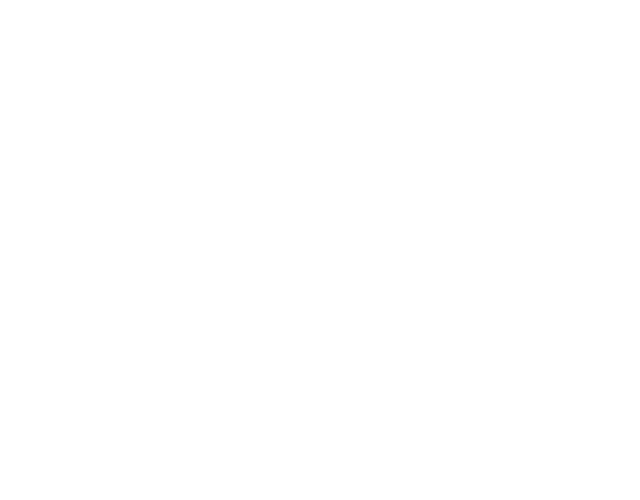
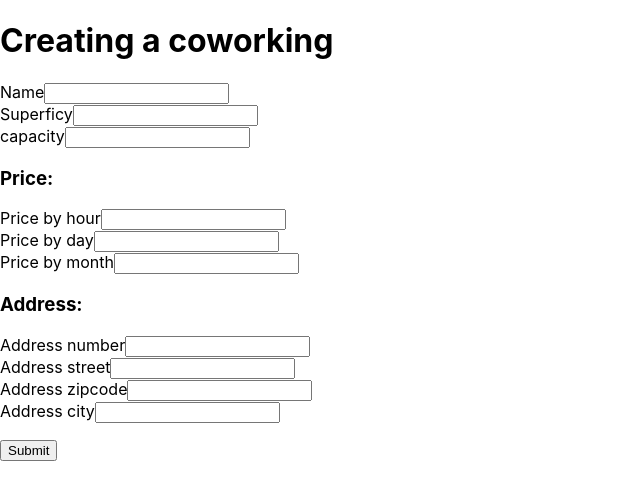
Before and after one commit to CelineChignon/CoworkingFront, a React (Create React App) app: page /coworkings/create in a window 1280 px wide. Before the commit this address had no page. Shown: the top 500 px of the page, without its empty margins (0-640 px from the left). Built offline with nearby package versions, Linux system fonts and the light colour scheme.

Commit message:
add createCoworking

```diff
--- a/src/App.js
+++ b/src/App.js
@@ -1,5 +1,6 @@
 import { BrowserRouter, Route, Routes } from "react-router-dom";
 import CoworkingsPage from "./pages/CoworkingsPage";
+import CreateCoworkingPage from "./pages/CreateCoworkingPage";
 import HomePage from "./pages/HomePage";
 
 
@@ -10,6 +11,7 @@ function App() {
       <Routes>
         <Route path="/" element={<HomePage />} />
         <Route path="/coworkings" element={<CoworkingsPage />} />
+        <Route path="/coworkings/create" element={<CreateCoworkingPage />} />
       </Routes>
     </BrowserRouter>
   );
--- a/src/pages/CoworkingsPage.jsx
+++ b/src/pages/CoworkingsPage.jsx
@@ -33,8 +33,8 @@ const CoworkingsPage = () => {
                 <div key={coworking.id}>
                     <h2>{coworking.name}</h2>
                     <p>
-                        Adresse :{coworking.address.number}
-                        {coworking.address.street} -
+                        Address :{coworking.address.number}  {` `}
+                        {coworking.address.street} -{` `}
                         {coworking.address.postcode}
                         {coworking.address.city}
 
--- /dev/null
+++ b/src/pages/CreateCoworkingPage.jsx
@@ -0,0 +1,117 @@
+import { useNavigate } from "react-router-dom";
+
+const CreateCoworkingPage = () => {
+    const navigate = useNavigate()
+
+    const handleSubmitCreate = async (event) => {
+        event.preventDefault();
+        //preventDefault est une fonction qui évite la réactualisation de la page une fois le submit du formualaire effectué
+        //Récupération des valeurs inscrit par l'utilisateur avec le target.value
+        const name = event.target.name.value;
+        const superficy = event.target.superficy.value;
+        const capacity = event.target.capacity.value;
+        const price_hour = event.target.price_hour.value;
+        const price_day = event.target.price_day.value;
+        const price_month = event.target.price_month.value;
+        const address_number = event.target.address_number.value;
+        const address_street = event.target.address_street.value;
+        const address_postcode = event.target.address_postcode.value;
+        const address_city = event.target.address_city.value;
+
+        //création de l'objet coworkingData pour envoyer la requête auprès de la base de données.
+        const coworkingData = {
+            name: name,
+            price: {
+                hour: parseInt(price_hour),
+                day: parseInt(price_day),
+                month: parseInt(price_month),
+            },
+            superficy: parseInt(superficy),
+            capacity: parseInt(capacity),
+            address: {
+                number: parseInt(address_number),
+                street: address_street,
+                postCode: parseInt(address_postcode),
+                city: address_city,
+            },
+
+        };
+        console.log(coworkingData)
+        //méthode Post pour effectuer des requêtes de création vers l'api, on renvoit dans le body les valeurs récuperées dans coworkingData
+        //la requête s'effectue sous le format JSON
+        const responseCreate = await fetch("http://localhost:3010/api/coworkings", {
+            method: "POST",
+            body: JSON.stringify(coworkingData),
+            headers: {
+                "Content-Type": "application/json",
+            },
+        });
+        const responseCreateJson = responseCreate.json()
+        navigate("/coworkings");
+    }
+    // Utilisation de navigate pour rediriger l'utilisateur sur la liste des coworkings après rajout de la création
+    return (
+        <form onSubmit={handleSubmitCreate} >
+            <h1>Creating a coworking </h1>
+            <div>
+                <label htmlFor="name">Name</label>
+                <input type="text" name="name" />
+            </div>
+            <div>
+                <label htmlFor="superficy">Superficy</label>
+                <input type="number" name="superficy" />
+            </div>
+            <div>
+                <label htmlFor="capacity">capacity</label>
+                <input type="number" name="capacity" />
+            </div>
+            <div>
+                <h3>Price:</h3>
+                <div>
+                    <label htmlFor="price_hour">Price by hour</label>
+                    <input type="number" name="price_hour" />
+                </div>
+
+                <div>
+                    <label htmlFor="price_day">Price by day</label>
+                    <input type="number" name="price_day" />
+                </div>
+
+                <div>
+                    <label htmlFor="price_month">Price by month</label>
+                    <input type="number" name="price_month" />
+                </div>
+            </div>
+
+            <div>
+                <h3>Address:</h3>
+                <div>
+                    <label htmlFor="address_number">Address number</label>
+                    <input type="number" name="address_number" />
+                </div>
+
+                <div>
+                    <label htmlFor="address_street">Address street</label>
+                    <input type="text" name="address_street" />
+                </div>
+
+                <div>
+                    <label htmlFor="address_postcode">Address zipcode</label>
+                    <input type="number" name="address_postcode" />
+                </div>
+
+                <div>
+                    <label htmlFor="address_city">Address city</label>
+                    <input type="text" name="address_city" />
+                </div>
+
+
+            </div>
+            <p><input type="submit" /></p>
+
+
+        </form>
+    )
+}
+
+export default CreateCoworkingPage
```
